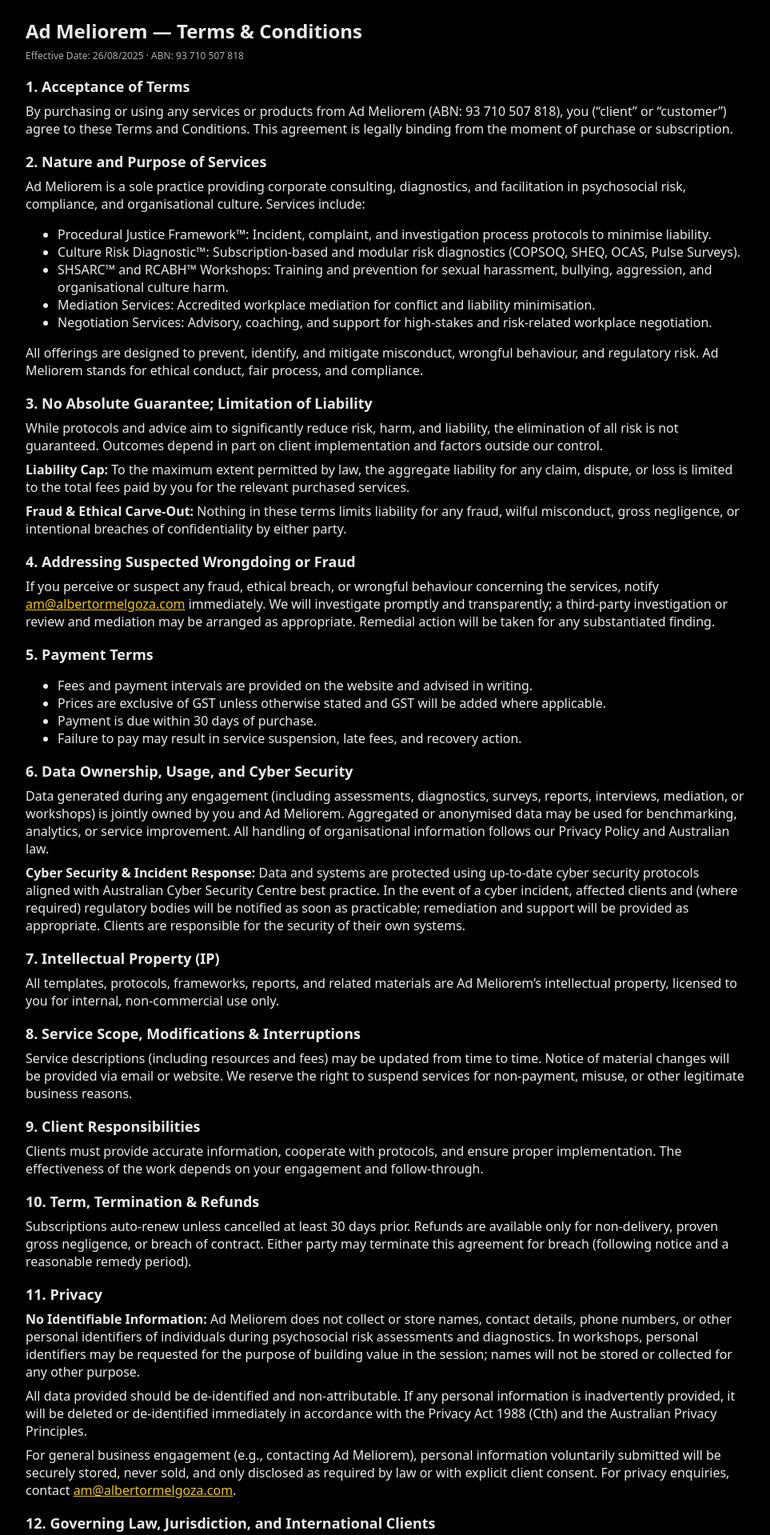
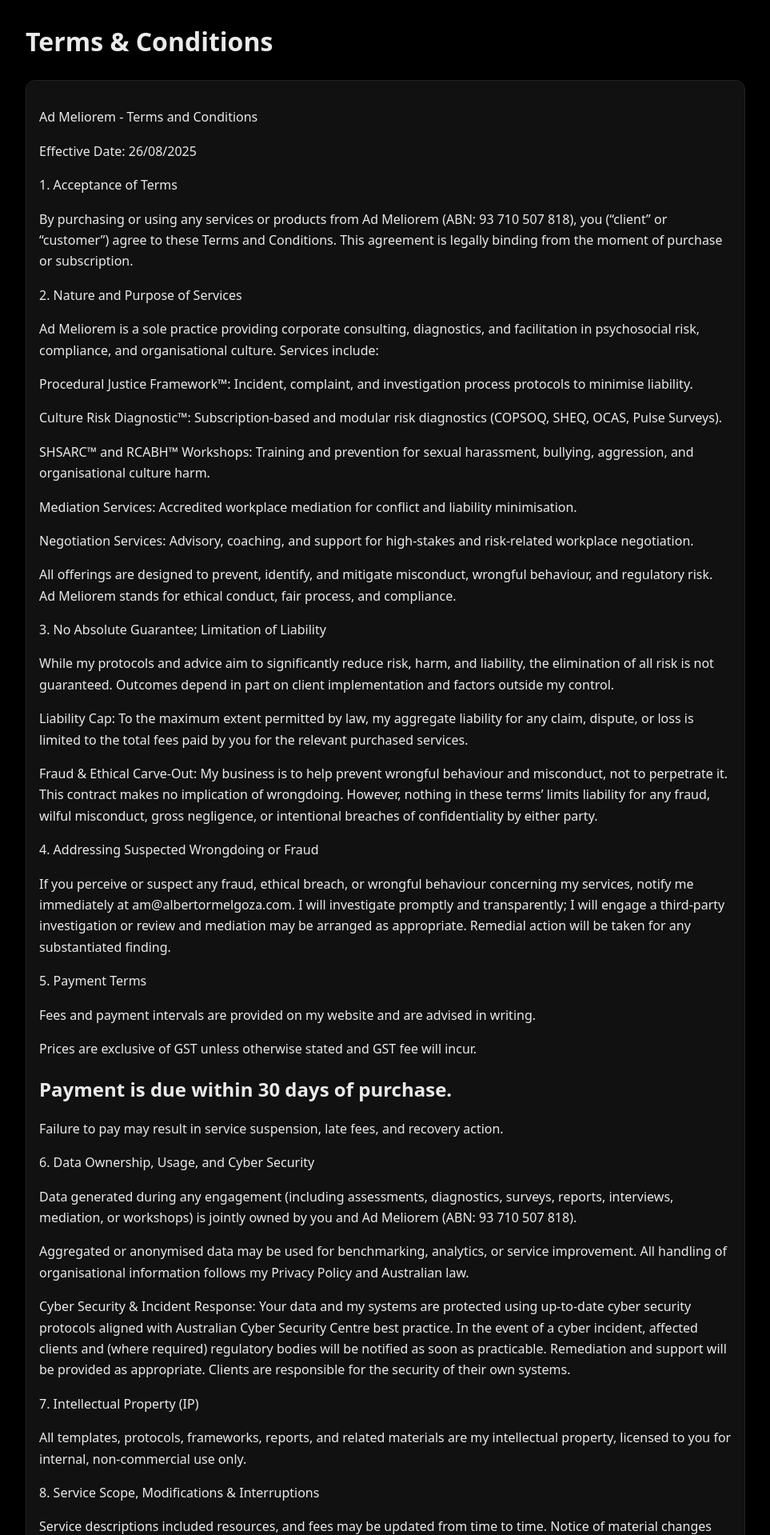
Before and after one commit to AlbertoRMelgoza/AdMeliorem, a Next.js app: page /terms in a window 1280 px wide. Shown: the part 81-2000 px from the top of the page at 80% size, without its empty margins (158-1121 px from the left). Built offline with nearby package versions, Linux system fonts and the light colour scheme.

Commit message:
Update page.tsx

```diff
--- a/app/terms/page.tsx
+++ b/app/terms/page.tsx
@@ -1,156 +1,30 @@
-// app/terms/page.tsx
-export const dynamic = "force-dynamic";
+import { promises as fs } from "fs";
+import path from "path";
 
-export default function TermsPage() {
-  const wrap: React.CSSProperties = { maxWidth: 900, margin: "0 auto", padding: "24px 16px" };
-  const h1: React.CSSProperties = { margin: 0, fontSize: 24 };
-  const h2: React.CSSProperties = { margin: "18px 0 6px", fontSize: 18 };
-  const p:  React.CSSProperties = { margin: "8px 0" };
-  const small: React.CSSProperties = { opacity: 0.75, fontSize: 12, marginTop: 6 };
-  const yellow: React.CSSProperties = { color: "#f1c40f", textDecoration: "underline" };
+export const runtime = "nodejs";
+export const revalidate = 0; // always show latest file content if you change it
+
+export const metadata = {
+  title: "Terms & Conditions — Ad Meliorem",
+  description: "Contract terms for purchases and engagements with Ad Meliorem.",
+};
+
+export default async function TermsPage() {
+  const filePath = path.join(process.cwd(), "data", "terms.html");
+  const html = await fs.readFile(filePath, "utf8");
 
   return (
-    <main style={wrap}>
-      <h1 style={h1}>Ad Meliorem — Terms & Conditions</h1>
-      <p style={small}>Effective Date: 26/08/2025 · ABN: 93 710 507 818</p>
-
-      <h2 style={h2}>1. Acceptance of Terms</h2>
-      <p style={p}>
-        By purchasing or using any services or products from Ad Meliorem (ABN: 93 710 507 818), you (“client” or
-        “customer”) agree to these Terms and Conditions. This agreement is legally binding from the moment of purchase
-        or subscription.
-      </p>
-
-      <h2 style={h2}>2. Nature and Purpose of Services</h2>
-      <p style={p}>Ad Meliorem is a sole practice providing corporate consulting, diagnostics, and facilitation in psychosocial risk, compliance, and organisational culture. Services include:</p>
-      <ul>
-        <li>Procedural Justice Framework™: Incident, complaint, and investigation process protocols to minimise liability.</li>
-        <li>Culture Risk Diagnostic™: Subscription-based and modular risk diagnostics (COPSOQ, SHEQ, OCAS, Pulse Surveys).</li>
-        <li>SHSARC™ and RCABH™ Workshops: Training and prevention for sexual harassment, bullying, aggression, and organisational culture harm.</li>
-        <li>Mediation Services: Accredited workplace mediation for conflict and liability minimisation.</li>
-        <li>Negotiation Services: Advisory, coaching, and support for high-stakes and risk-related workplace negotiation.</li>
-      </ul>
-      <p style={p}>
-        All offerings are designed to prevent, identify, and mitigate misconduct, wrongful behaviour, and regulatory risk.
-        Ad Meliorem stands for ethical conduct, fair process, and compliance.
-      </p>
-
-      <h2 style={h2}>3. No Absolute Guarantee; Limitation of Liability</h2>
-      <p style={p}>
-        While protocols and advice aim to significantly reduce risk, harm, and liability, the elimination of all risk
-        is not guaranteed. Outcomes depend in part on client implementation and factors outside our control.
-      </p>
-      <p style={p}>
-        <strong>Liability Cap:</strong> To the maximum extent permitted by law, the aggregate liability for any claim,
-        dispute, or loss is limited to the total fees paid by you for the relevant purchased services.
-      </p>
-      <p style={p}>
-        <strong>Fraud & Ethical Carve-Out:</strong> Nothing in these terms limits liability for any fraud, wilful
-        misconduct, gross negligence, or intentional breaches of confidentiality by either party.
-      </p>
-
-      <h2 style={h2}>4. Addressing Suspected Wrongdoing or Fraud</h2>
-      <p style={p}>
-        If you perceive or suspect any fraud, ethical breach, or wrongful behaviour concerning the services, notify
-        <a href="mailto:am@albertormelgoza.com" style={yellow}> am@albertormelgoza.com</a> immediately.
-        We will investigate promptly and transparently; a third-party investigation or review and mediation may be
-        arranged as appropriate. Remedial action will be taken for any substantiated finding.
-      </p>
-
-      <h2 style={h2}>5. Payment Terms</h2>
-      <ul>
-        <li>Fees and payment intervals are provided on the website and advised in writing.</li>
-        <li>Prices are exclusive of GST unless otherwise stated and GST will be added where applicable.</li>
-        <li>Payment is due within 30 days of purchase.</li>
-        <li>Failure to pay may result in service suspension, late fees, and recovery action.</li>
-      </ul>
-
-      <h2 style={h2}>6. Data Ownership, Usage, and Cyber Security</h2>
-      <p style={p}>
-        Data generated during any engagement (including assessments, diagnostics, surveys, reports, interviews, mediation,
-        or workshops) is jointly owned by you and Ad Meliorem. Aggregated or anonymised data may be used for benchmarking,
-        analytics, or service improvement. All handling of organisational information follows our Privacy Policy and
-        Australian law.
-      </p>
-      <p style={p}>
-        <strong>Cyber Security & Incident Response:</strong> Data and systems are protected using up-to-date cyber security
-        protocols aligned with Australian Cyber Security Centre best practice. In the event of a cyber incident, affected
-        clients and (where required) regulatory bodies will be notified as soon as practicable; remediation and support will
-        be provided as appropriate. Clients are responsible for the security of their own systems.
-      </p>
-
-      <h2 style={h2}>7. Intellectual Property (IP)</h2>
-      <p style={p}>
-        All templates, protocols, frameworks, reports, and related materials are Ad Meliorem’s intellectual property,
-        licensed to you for internal, non-commercial use only.
-      </p>
-
-      <h2 style={h2}>8. Service Scope, Modifications & Interruptions</h2>
-      <p style={p}>
-        Service descriptions (including resources and fees) may be updated from time to time. Notice of material changes
-        will be provided via email or website. We reserve the right to suspend services for non-payment, misuse, or other
-        legitimate business reasons.
-      </p>
-
-      <h2 style={h2}>9. Client Responsibilities</h2>
-      <p style={p}>
-        Clients must provide accurate information, cooperate with protocols, and ensure proper implementation. The
-        effectiveness of the work depends on your engagement and follow-through.
-      </p>
-
-      <h2 style={h2}>10. Term, Termination & Refunds</h2>
-      <p style={p}>
-        Subscriptions auto-renew unless cancelled at least 30 days prior. Refunds are available only for non-delivery,
-        proven gross negligence, or breach of contract. Either party may terminate this agreement for breach (following
-        notice and a reasonable remedy period).
-      </p>
-
-      <h2 style={h2}>11. Privacy</h2>
-      <p style={p}>
-        <strong>No Identifiable Information:</strong> Ad Meliorem does not collect or store names, contact details, phone
-        numbers, or other personal identifiers of individuals during psychosocial risk assessments and diagnostics. In
-        workshops, personal identifiers may be requested for the purpose of building value in the session; names will not
-        be stored or collected for any other purpose.
-      </p>
-      <p style={p}>
-        All data provided should be de-identified and non-attributable. If any personal information is inadvertently
-        provided, it will be deleted or de-identified immediately in accordance with the Privacy Act 1988 (Cth) and the
-        Australian Privacy Principles.
-      </p>
-      <p style={p}>
-        For general business engagement (e.g., contacting Ad Meliorem), personal information voluntarily submitted will be
-        securely stored, never sold, and only disclosed as required by law or with explicit client consent. For privacy
-        enquiries, contact <a href="mailto:am@albertormelgoza.com" style={yellow}>am@albertormelgoza.com</a>.
-      </p>
-
-      <h2 style={h2}>12. Governing Law, Jurisdiction, and International Clients</h2>
-      <p style={p}>
-        These Terms are governed by the laws of Queensland, Australia. Disputes will be resolved by negotiation, mediation,
-        or the courts of Queensland (non-exclusive jurisdiction). International clients are also bound by these terms unless
-        otherwise agreed in writing and are responsible for compliance with local laws.
-      </p>
-
-      <h2 style={h2}>13. Dispute Resolution</h2>
-      <p style={p}>
-        Disputes will first be addressed through good-faith negotiation and mediation. If unresolved, the courts of
-        Queensland will decide the matter unless alternative arbitration is mutually agreed.
-      </p>
-
-      <h2 style={h2}>14. Contact Information</h2>
-      <p style={p}>
-        For questions, concerns, or complaints about these terms or privacy, contact
-        <a href="mailto:am@albertormelgoza.com" style={yellow}> am@albertormelgoza.com</a>.
-      </p>
-
-      <p style={{ ...p, marginTop: 14 }}>
-        By accepting these terms and making a purchase, you confirm understanding and acceptance of all rights,
-        responsibilities, and limitations set out above.
-      </p>
-      <p style={small}>(To be reviewed and advised by a lawyer/law firm.)</p>
-
-      <p style={{ marginTop: 24 }}>
-        <a href="/checkout" style={yellow}>Back to Checkout</a>
-      </p>
+    <main style={{ maxWidth: 900, margin: "28px auto", padding: "0 16px", lineHeight: 1.65 }}>
+      <h1 style={{ marginTop: 0 }}>Terms &amp; Conditions</h1>
+      <div
+        dangerouslySetInnerHTML={{ __html: html }}
+        style={{
+          background: "#111",
+          border: "1px solid #222",
+          borderRadius: 12,
+          padding: 16,
+        }}
+      />
     </main>
   );
 }
```
